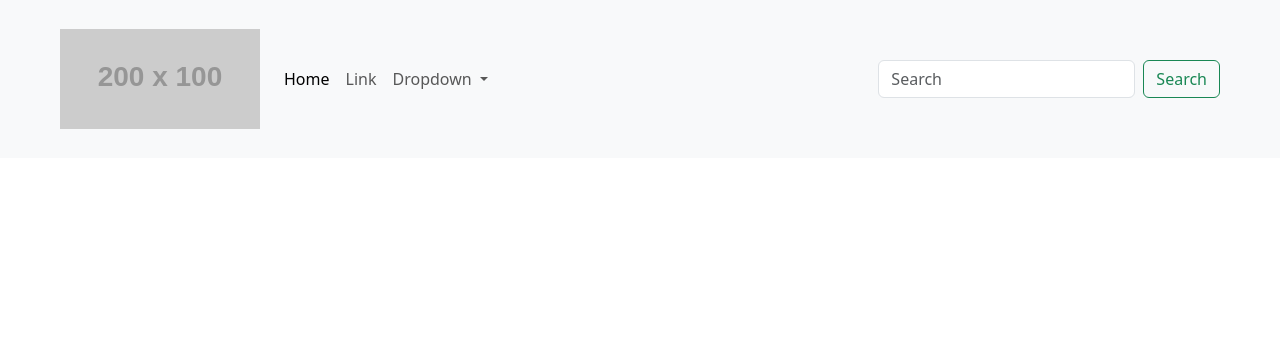
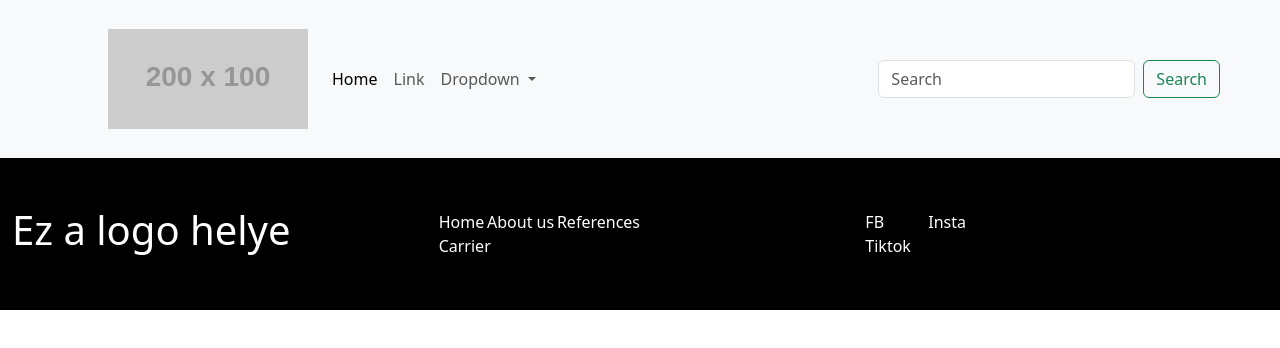
Before and after one commit to balintbenczik/static-bs-site, a plain HTML site: page index.html in a window 1280 px wide. Drawn offline with nearby package versions, Linux system fonts and the light colour scheme; placeholder pictures from the web are drawn by us.

Commit message:
commit-v4

```diff
--- a/index.html
+++ b/index.html
@@ -13,7 +13,8 @@
     <!--Navbar-->
     <nav class="navbar navbar-expand-lg bg-body-tertiary">
         <div class="container-fluid mx-5 my-3">
-            <a class="navbar-brand" href="http://127.0.0.1:5500/index.html"><img src="https://www.dummyimage.com/200x100/000/fff" alt="logo" width="200" height="100"></a>
+            <a class="navbar-brand ms-5" href="http://127.0.0.1:5500/index.html"><img
+                    src="https://www.dummyimage.com/200x100/000/fff" alt="logo" width="200" height="100"></a>
             <button class="navbar-toggler" type="button" data-bs-toggle="collapse"
                 data-bs-target="#navbarSupportedContent" aria-controls="navbarSupportedContent" aria-expanded="false"
                 aria-label="Toggle navigation">
@@ -50,6 +51,36 @@
         </div>
     </nav>
 
+    <!--Navbar-2-->
+    <nav>
+        <div class="container-fluid">
+            <div class="row">
+                <div class="col bg-black py-5">
+                    <h1 class="text-white">Ez a logo helye</h1>
+                </div>
+                <div class="col bg-black d-flex align-items-center">
+                    <ul class="navbar nav text-white w-50">
+                        <li class="nav-item">Home</li>
+                        <li class="nav-item">About us</li>
+                        <li class="nav-item">References</li>
+                        <li class="nav-item">Carrier</li>
+                    </ul>
+                </div>
+                <div class="col bg-black d-flex align-items-center">
+                    <ul class="nav navbar text-white w-25">
+                        <li>FB</li>
+                        <li>Insta</li>
+                        <li>Tiktok</li>
+                    </ul>
+
+                </div>
+
+            </div>
+
+        </div>
+
+    </nav>
+
 
     <!-- Bootstrap JS (bundle) -->
     <script src="https://cdn.jsdelivr.net/npm/bootstrap@5.3.2/dist/js/bootstrap.bundle.min.js"></script>
```
